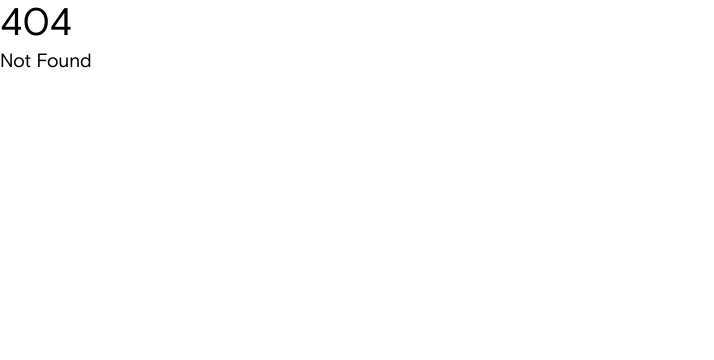
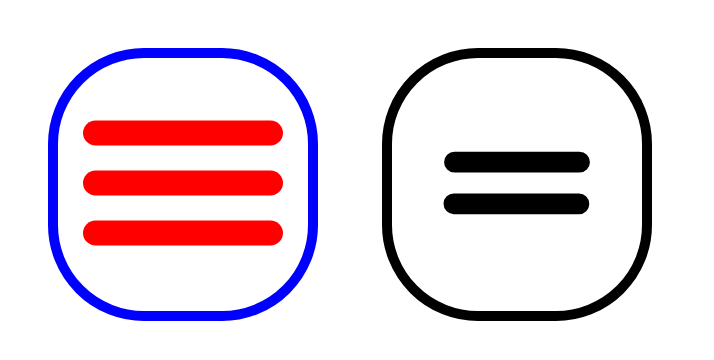
Before and after one commit to 0xppk/animatic-note, a SvelteKit app: page /hamburger_menu in a window 1280 px wide. Before the commit this address had no page. Shown: the top 360 px of the page, without its empty margins (0-714 px from the left). Built offline with nearby package versions, Linux system fonts and the light colour scheme.

Commit message:
✨ feat: 햄버거 메뉴

```diff
--- /dev/null
+++ b/src/routes/hamburger_menu/+page.svelte
@@ -0,0 +1,170 @@
+<script lang="ts">
+	let buttonThree: HTMLButtonElement;
+
+	function clickOutside(e: MouseEvent) {
+		// 타겟이 버튼이거나 버튼에 포함된 자식이면 리턴
+		if (e.target === buttonThree || buttonThree.contains(e.target as Node)) return;
+		buttonThree.setAttribute('aria-expanded', 'false');
+	}
+
+	function onClick() {
+		const isOpen = buttonThree.getAttribute('aria-expanded');
+		if (isOpen === 'false') buttonThree.setAttribute('aria-expanded', 'true');
+		else buttonThree.setAttribute('aria-expanded', 'false');
+	}
+</script>
+
+<svelte:window on:click={(e) => clickOutside(e)} />
+
+<div class="examples">
+	<button
+		class="button-one"
+		aria-controls="primary-navigation"
+		aria-expanded="false"
+	>
+		<svg
+			class="hamburger"
+			fill="currentColor"
+			viewBox="0 0 100 100"
+			width="250"
+		>
+			<rect
+				class="line top"
+				width="80"
+				height="10"
+				x="10"
+				y="25"
+				rx="5"
+			/>
+			<rect
+				class="line middle"
+				width="80"
+				height="10"
+				x="10"
+				y="45"
+				rx="5"
+			/>
+			<rect
+				class="line bottom"
+				width="80"
+				height="10"
+				x="10"
+				y="65"
+				rx="5"
+			/>
+		</svg>
+	</button>
+
+	<button
+		bind:this={buttonThree}
+		on:click={onClick}
+		class="button-three"
+		aria-controls="primary-navigation"
+		aria-expanded="false"
+	>
+		<svg
+			class="hamburger"
+			stroke="currentColor"
+			fill="none"
+			viewBox="-10 -10 120 120"
+			width="250"
+		>
+			<path
+				class="line"
+				stroke-width="10"
+				stroke-linecap="round"
+				stroke-linejoin="round"
+				d="m 20 40 h 60 a 1 1 0 0 1 0 20 h -60 a 1 1 0 0 1 0 -40 h 30 v 70"
+			/>
+		</svg>
+	</button>
+</div>
+
+<style>
+	.button-three {
+		color: black;
+	}
+
+	.button-three .line {
+		transition: 1s;
+		stroke-dasharray: 60 31.5 60 300;
+	}
+	:global(.button-three[aria-expanded='true']) .hamburger {
+		transition: translate 1s, rotate 1s;
+	}
+	:global(.button-three[aria-expanded='true']) .line {
+		stroke-dasharray: 60 105 60 300;
+		stroke-dashoffset: -90;
+	}
+	:global(.button-three[aria-expanded='true']) .hamburger {
+		translate: 10px -10px;
+		rotate: 0.125turn;
+	}
+
+	.examples {
+		padding: 3rem;
+		display: flex;
+		gap: clamp(2rem, 8vw, 4rem);
+		max-width: 1200px;
+	}
+
+	button {
+		background: transparent;
+		border-radius: 6rem;
+		border: 10px solid var(--border-color, black);
+		padding: 0;
+	}
+
+	.button-one .line {
+		transition: y 300ms ease-in 300ms, rotate 300ms ease-in, opacity 0ms 300ms;
+		transform-origin: center;
+	}
+
+	.button-one:hover .line {
+		transition: y 300ms ease-in, rotate 300ms ease-in 300ms, opacity 0ms 300ms;
+	}
+
+	.button-one:hover :is(.top, .bottom) {
+		y: 45;
+	}
+
+	.button-one:hover .top {
+		rotate: 45deg;
+	}
+	.button-one:hover .middle {
+		opacity: 0;
+	}
+	.button-one:hover .bottom {
+		rotate: -45deg;
+	}
+
+	.button-one {
+		--border-color: blue;
+		color: red;
+	}
+
+	@keyframes to-close-icon {
+		from {
+			stroke-dashoffset: 0;
+		}
+		40% {
+			stroke-dashoffset: 79.9;
+		}
+		60% {
+			stroke-dashoffset: 79.9;
+			rotate: var(--rotation);
+		}
+		to {
+			stroke-dashoffset: 0;
+			rotate: var(--rotation);
+		}
+	}
+	@keyframes to-open-icon {
+		from {
+			stroke-dashoffset: 79.9;
+		}
+		to {
+			stroke-dashoffset: 0;
+		}
+	}
+</style>
```
